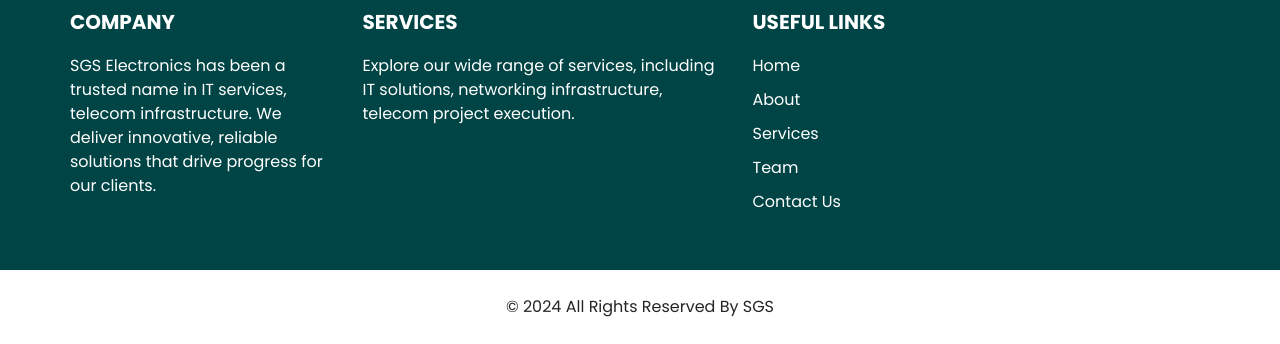
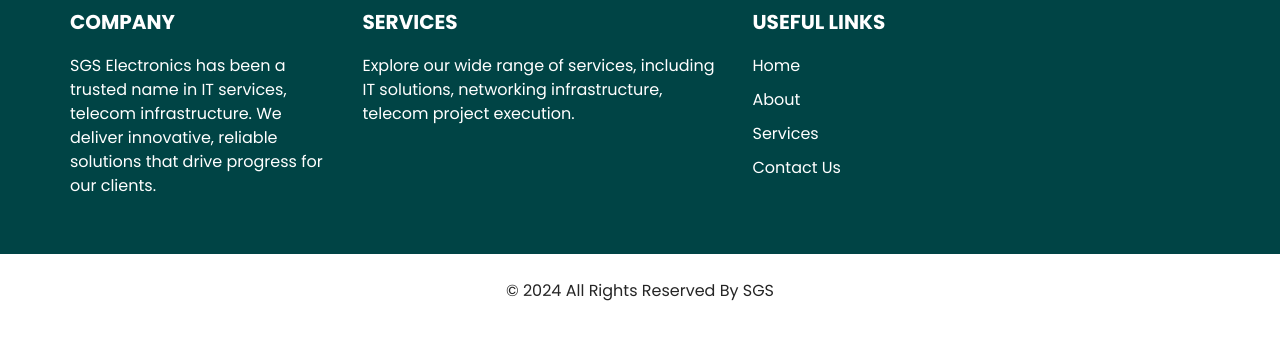
Before and after one commit to harinasn/sgs-website, a plain HTML site: page service.html in a window 1280 px wide. Shown: the part 837-1181 px from the top of the page. Drawn offline with nearby package versions, Linux system fonts and the light colour scheme; some packages are replaced by stand-ins of ours.

Commit message:
Update service.html

```diff
--- a/service.html
+++ b/service.html
@@ -303,11 +303,7 @@
                     Services
                   </a>
                 </li>
-                <li>
-                  <a href="team.html">
-                    Team
-                  </a>
-                </li>
+
                 <li class="mb-0">
                   <a href="contact.html">
                     Contact Us
```
